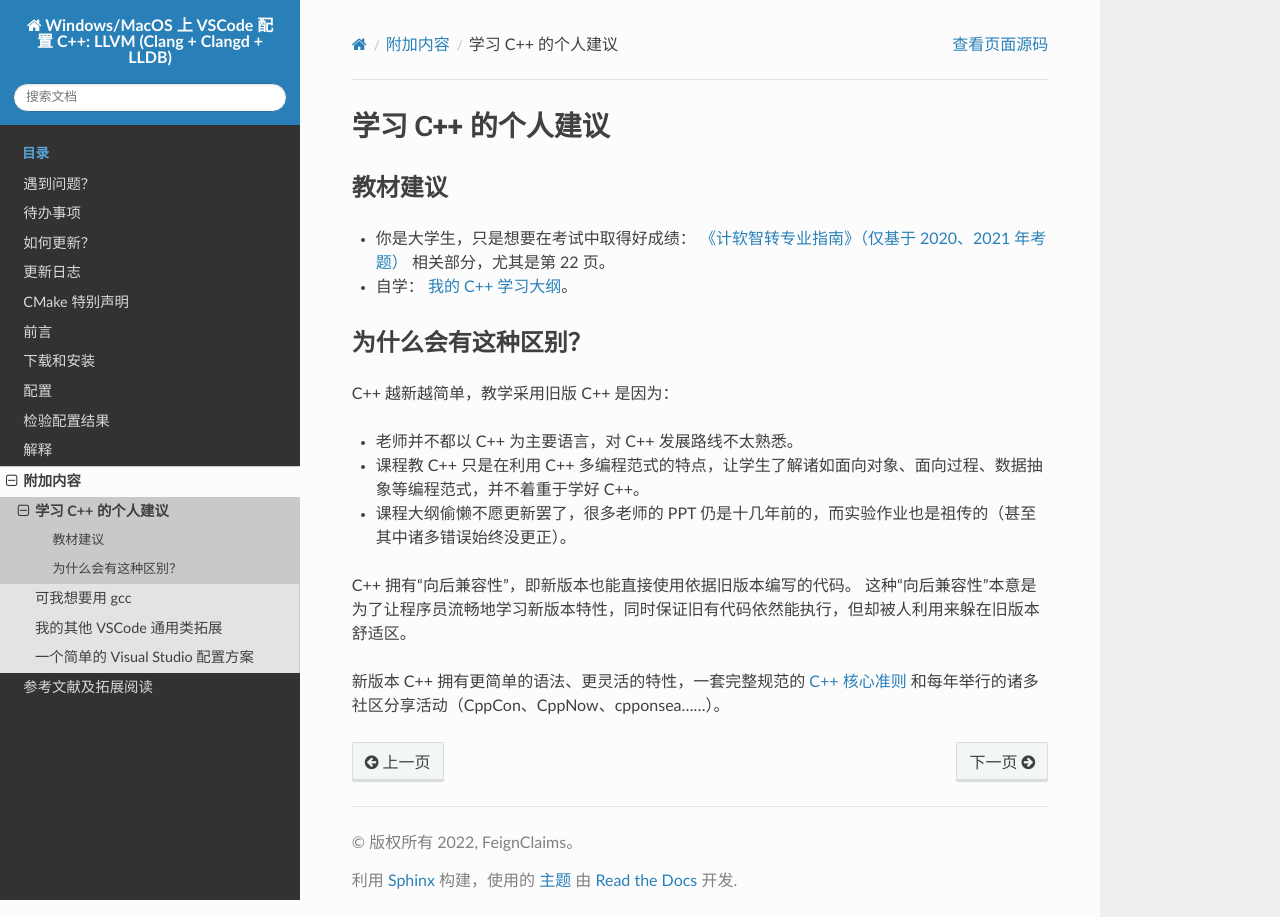
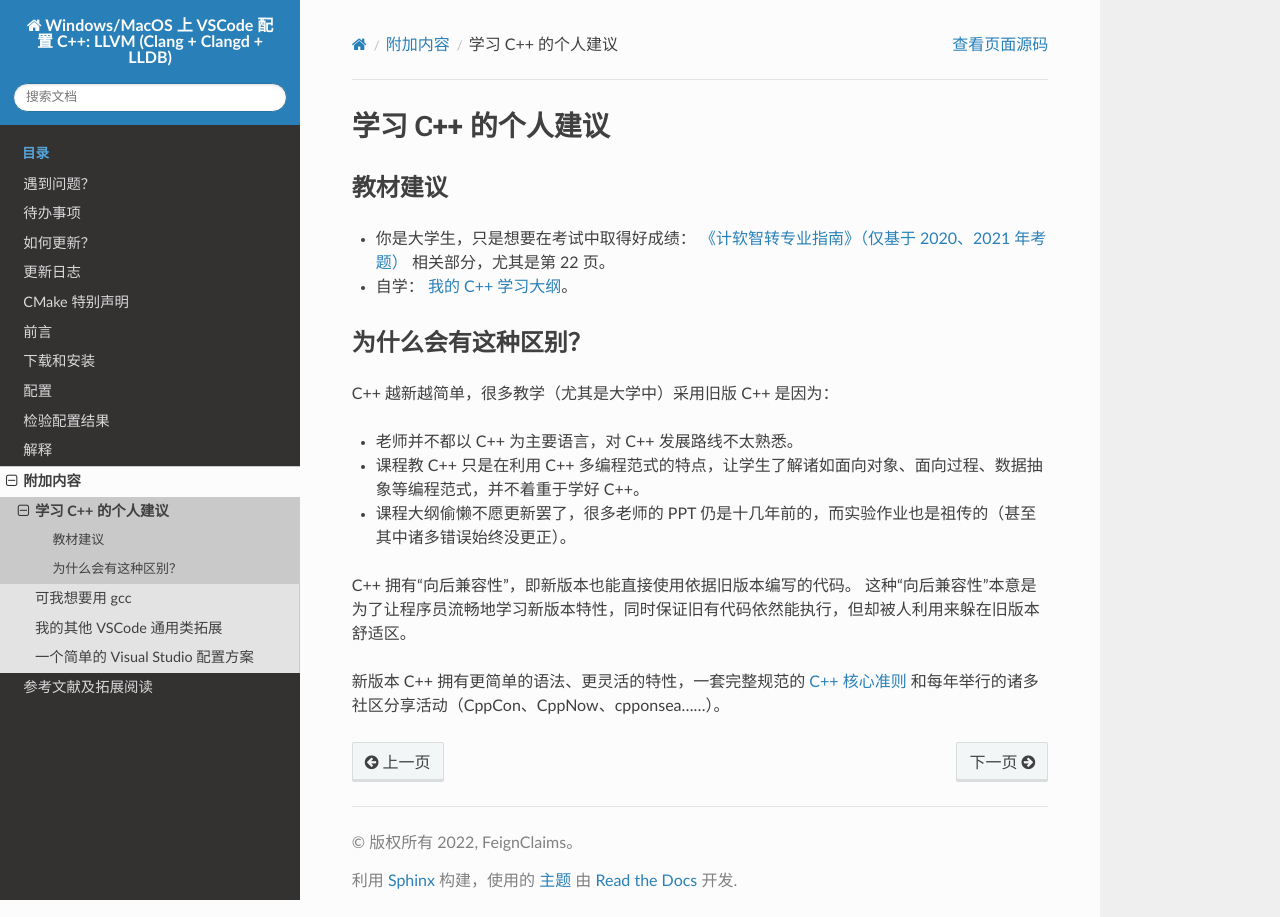
Before and after one commit to FeignClaims/vscode_cpp_starter, a Sphinx documentation site: the page built from docs/source/others/learning.rst, in a window 1280 px wide. Built offline with Sphinx 7.4.7 and the Read the Docs theme 2.0.0, drawn with Linux system fonts in a browser that asks for light colours.

Commit message:
对旧式教学的描述添加定语

```diff
--- a/docs/source/others/learning.rst
+++ b/docs/source/others/learning.rst
@@ -10,7 +10,7 @@
 为什么会有这种区别？
 ==================
 
-C++ 越新越简单，教学采用旧版 C++ 是因为：
+C++ 越新越简单，很多教学（尤其是大学中）采用旧版 C++ 是因为：
 
 - 老师并不都以 C++ 为主要语言，对 C++ 发展路线不太熟悉。
 - 课程教 C++ 只是在利用 C++ 多编程范式的特点，让学生了解诸如面向对象、面向过程、数据抽象等编程范式，并不着重于学好 C++。
```
